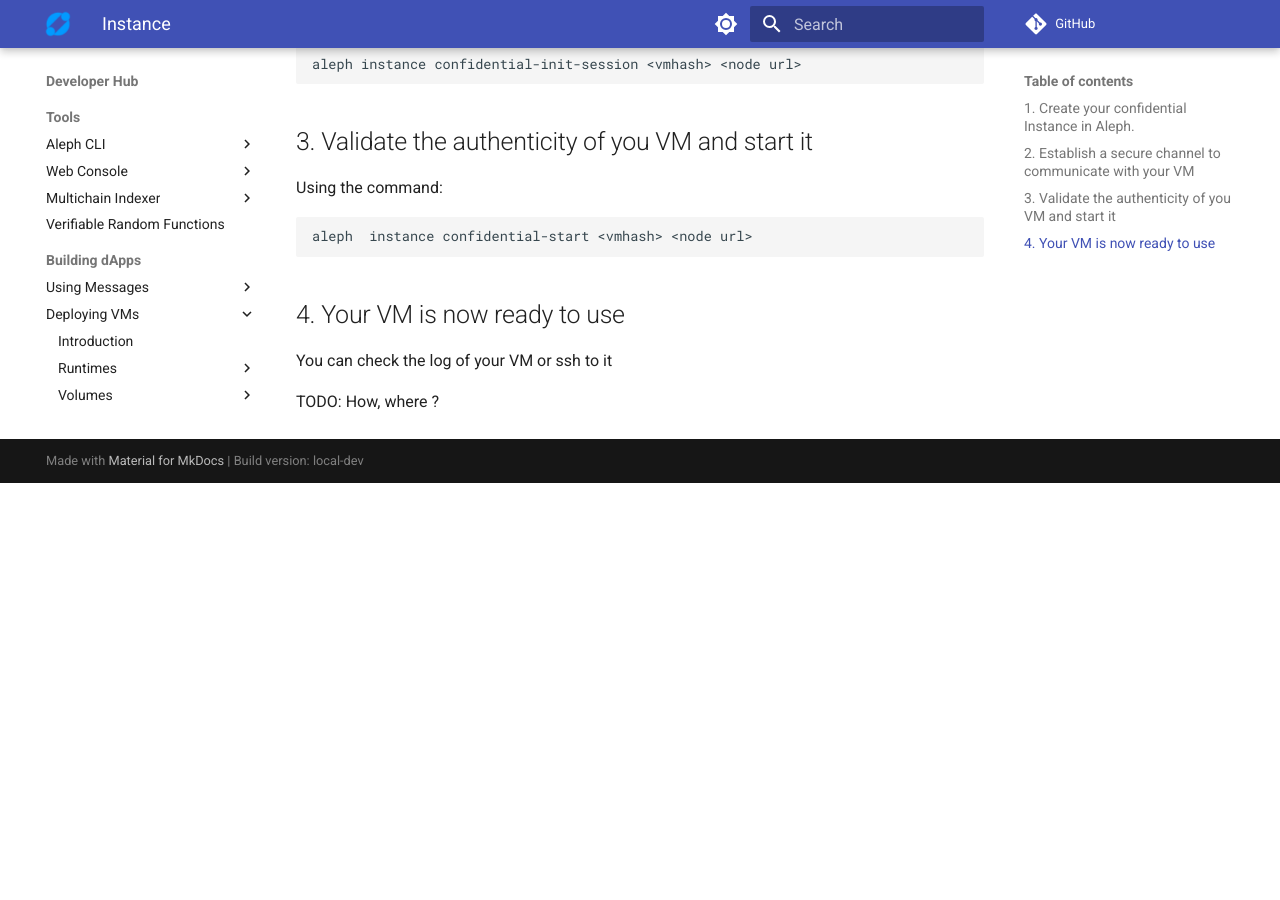
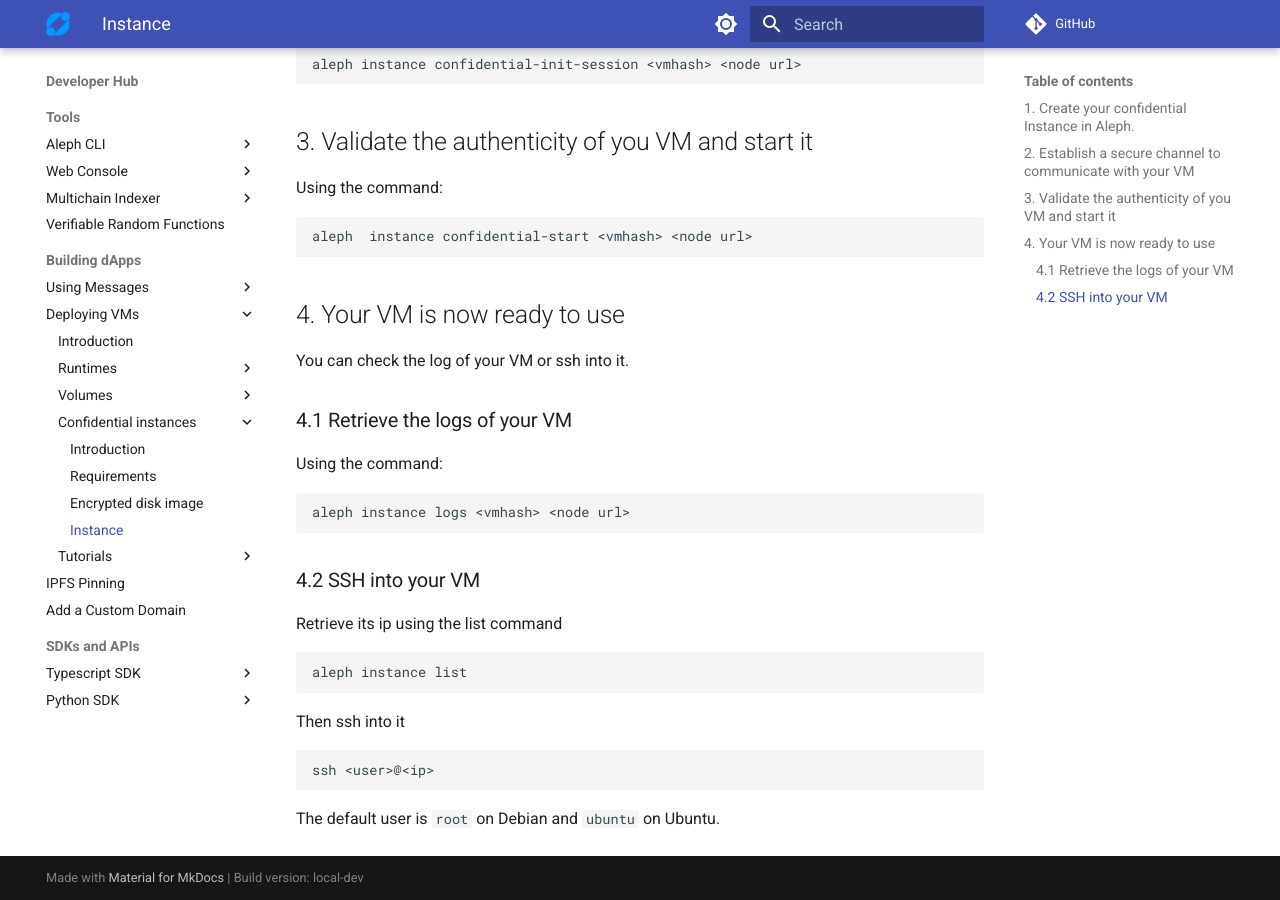
Before and after one commit to aleph-im/aleph-docs, an MkDocs documentation site: the page built from docs/computing/confidential/instance.md, in a window 1280 px wide and 900 px high, scrolled down 556 px. Built offline with MkDocs 1.6.1 and Material for MkDocs 9.7.7, drawn with Linux system fonts in a browser that asks for light colours; plug-ins that fetch from the network failed and are left out; comment, search, counter and statistics services are not loaded; before the commit the page ends 1039 px from its top, so only the background shows below that.

Commit message:
Add instructions for ip and logs

````diff
--- a/docs/computing/confidential/instance.md
+++ b/docs/computing/confidential/instance.md
@@ -28,6 +28,26 @@
 
 ## 4. Your VM is now ready to use
 
-You can check the log of your VM or ssh to it
+You can check the log of your VM or ssh into it.
 
-TODO: How, where ?
+### 4.1 Retrieve the logs of your VM
+
+Using the command:
+
+```shell
+aleph instance logs <vmhash> <node url>
+```
+
+### 4.2  SSH into your VM
+
+Retrieve its ip using the list command
+```shell
+aleph instance list
+```
+
+Then ssh into it
+```shell
+ssh <user>@<ip>
+```
+
+The default user  is `root` on Debian and `ubuntu` on Ubuntu.
````
